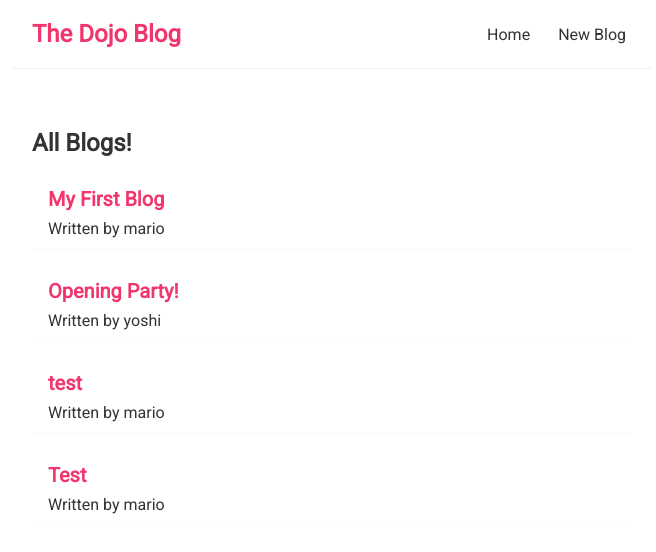
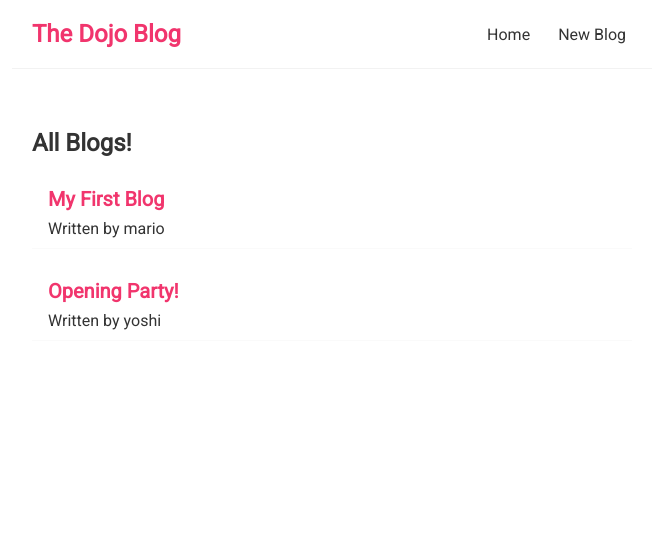
Before and after one commit to my-playing-field/react-demos, a React (Create React App) app: page / in a window 1280 px wide. Shown: the top 552 px of the page, without its empty margins (308-964 px from the left). Built offline with nearby package versions, Linux system fonts and the light colour scheme; data requests are answered from the project's data file.

Commit message:
Deleting blogs

```diff
--- a/data/db.json
+++ b/data/db.json
@@ -11,18 +11,6 @@
       "body": "Why do we use it?\nIt is a long established fact that a reader will be distracted",
       "author": "yoshi",
       "id": 2
-    },
-    {
-      "title": "test",
-      "body": "tested",
-      "author": "mario",
-      "id": 3
-    },
-    {
-      "title": "Test",
-      "body": "Tested",
-      "author": "mario",
-      "id": 4
     }
   ]
 }
--- a/src/BlogDetails.js
+++ b/src/BlogDetails.js
@@ -1,10 +1,19 @@
-import { useParams } from "react-router-dom";
+import { useHistory, useParams } from "react-router-dom";
 import useFetch from "./useFetch";
 
 const BlogDetails = () => {
 
     const {id} = useParams();
     const {data: blog, error, isPending} = useFetch(`http://localhost:8000/blogs/`+id);
+    const history = useHistory();
+
+    const handleDelete = () => {
+        fetch('http://localhost:8000/blogs/'+blog.id,{
+            method: 'DELETE',
+        }).then(()=>{
+            history.push('/');
+        })
+    }
 
     return (
         <div className="blog-details">
@@ -15,6 +24,7 @@
                 <h2>{blog.title}</h2>
                 <p>Written by {blog.author}</p>
                 <div>{blog.body}</div>
+                <button onClick={handleDelete}>Delete</button>
                 </article>
 
 
--- a/src/Create.js
+++ b/src/Create.js
@@ -1,10 +1,12 @@
 import { useState } from "react";
+import { useHistory } from "react-router";
 
 const Create = () => {
     const [title, setTitle] = useState('');
     const [body, setBody] = useState('');
     const [author, setAuthor] = useState('mario');
     const [isPending,setIsPending]=useState(false);
+    const history = useHistory();
 
     const handleSubmit = (e) => {
         e.preventDefault();
@@ -17,8 +19,8 @@
             headers: {'Content-Type':'application/json'},
             body: JSON.stringify(blog)
         }).then(()=>{
-            console.log('new blog added');
             setIsPending(false);
+            history.push('/');
         })
     }
 
```
